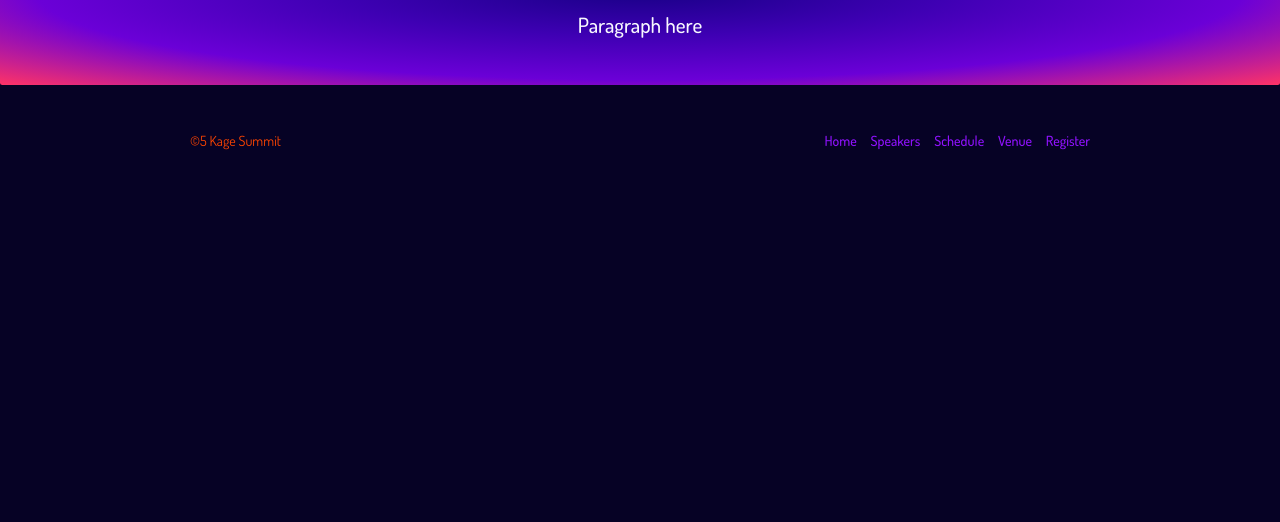
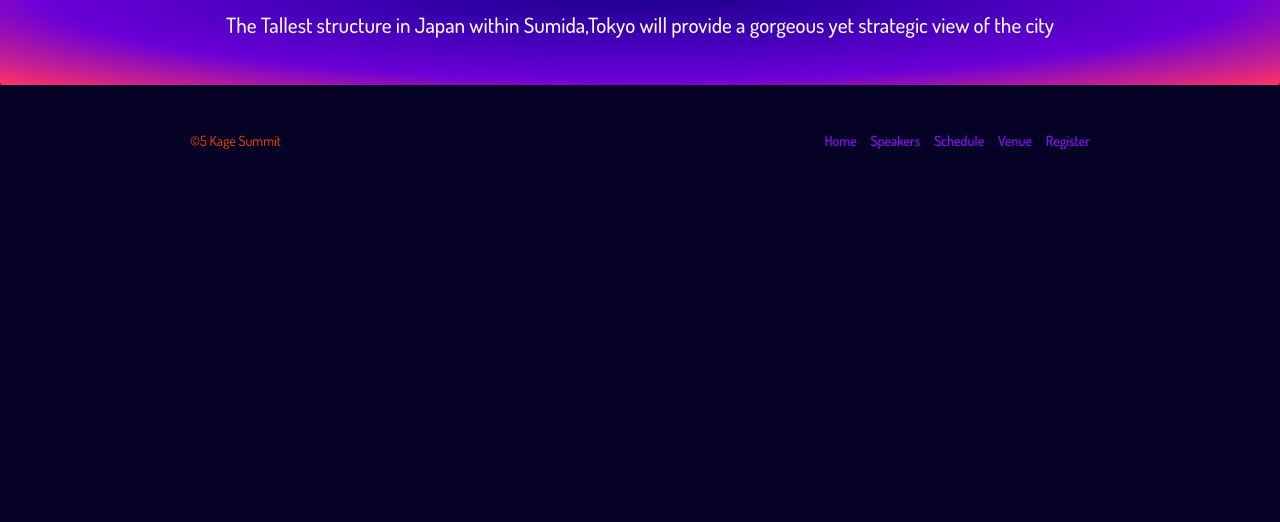
Before and after one commit to kin018/FiveKageSummit, a website: page FiveKageSummit/venue.html in a window 1280 px wide. Shown: the part 278-800 px from the top of the page. Drawn offline with Linux system fonts and the light colour scheme.

Commit message:
venue paragraph update

```diff
--- a/FiveKageSummit/venue.html
+++ b/FiveKageSummit/venue.html
@@ -30,7 +30,7 @@
         <section class="row-alt">
             <div class="lead container">
                 <h1>Venue</h1>
-                <p class="baka">Paragraph here</p>
+                <p class="baka">The Tallest structure in Japan within Sumida,Tokyo will provide a gorgeous yet strategic view of the city</p>
             </div>
         </section>
 
```
